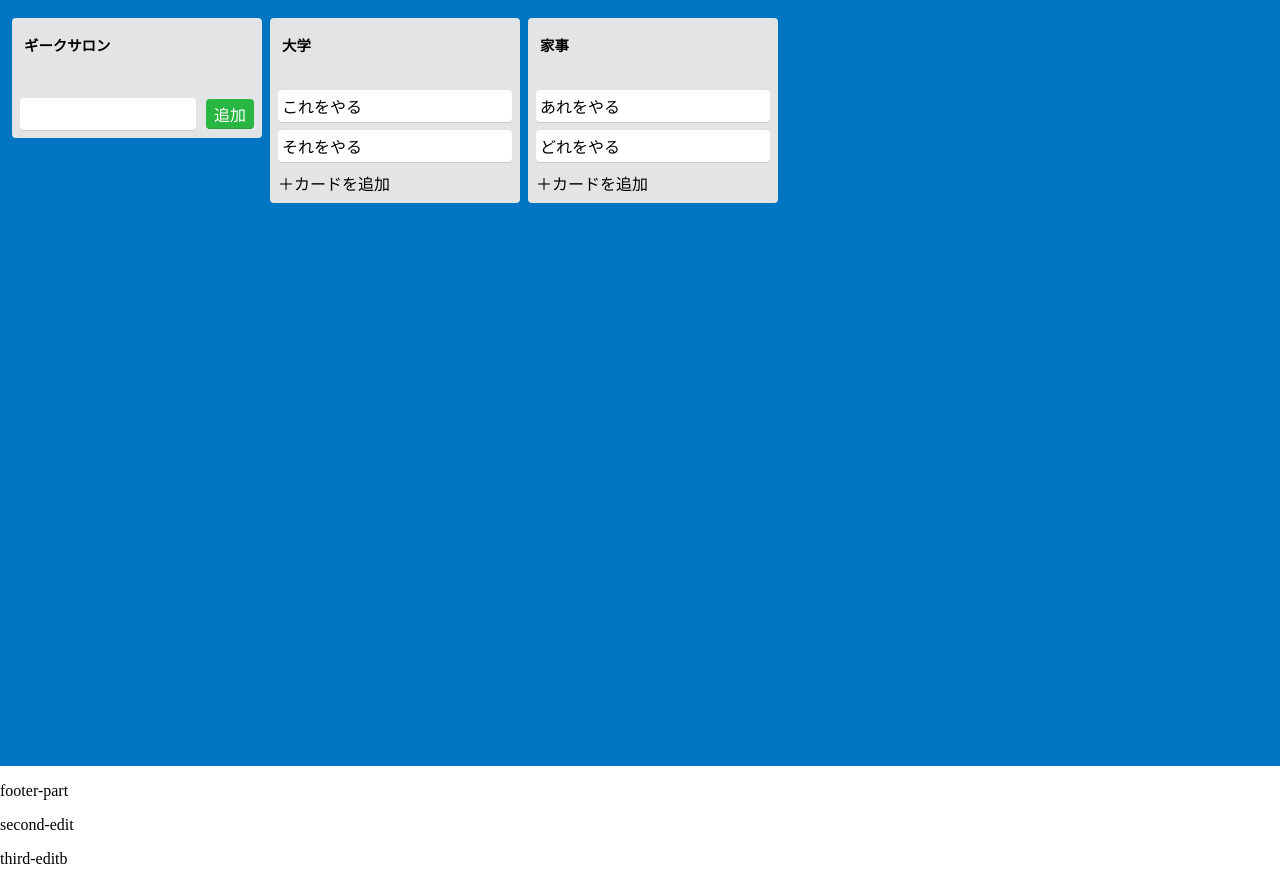
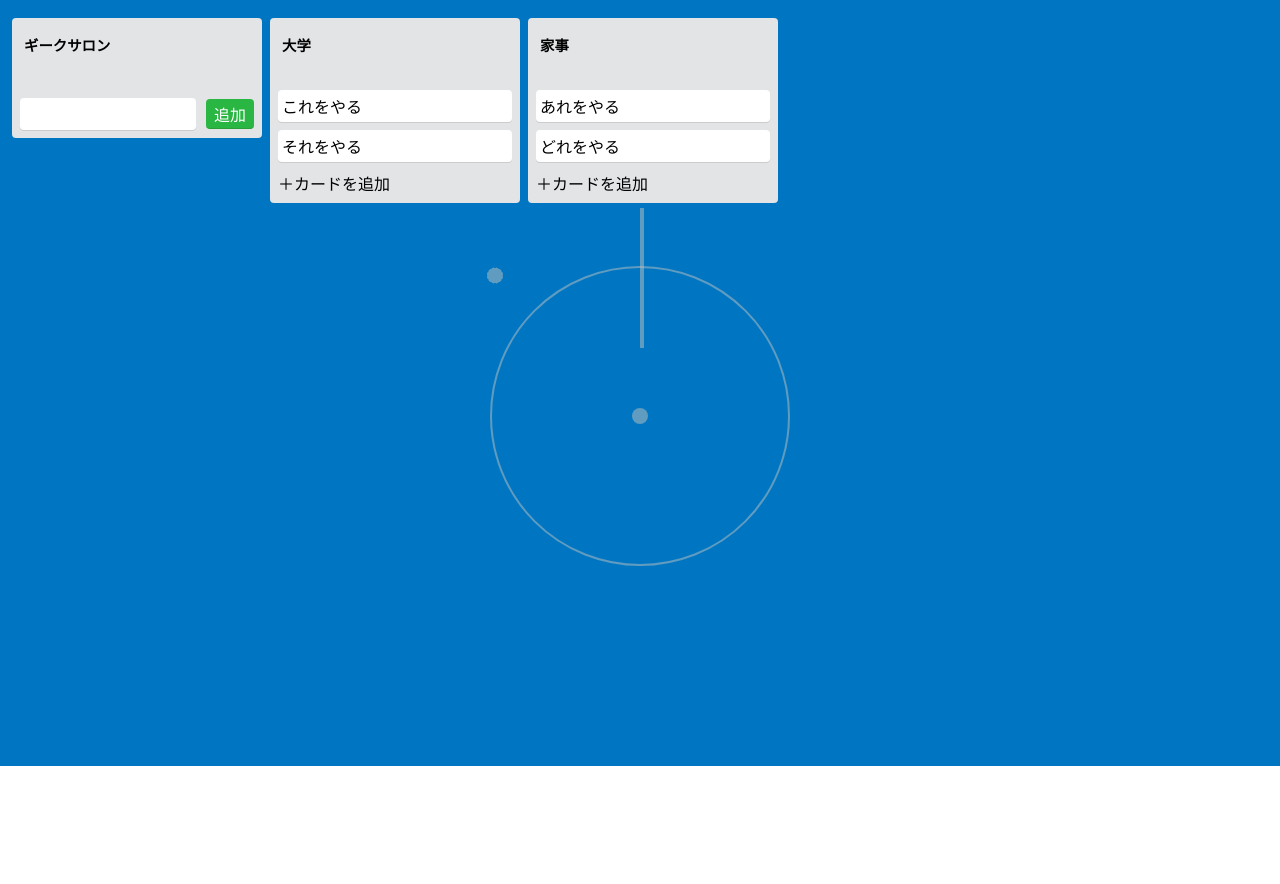
Before and after one commit to shumatukadai/shumatukadai, a plain HTML site: page index.html in a window 1280 px wide. Shown: the part 52-936 px from the top of the page. After the commit the page ends 818 px from the top, so only its background shows below. Drawn offline with Linux system fonts and the light colour scheme.

Commit message:
アナログ時計を追加しました

```diff
--- a/index.html
+++ b/index.html
@@ -9,7 +9,7 @@
   </head>
   <body>
     <header>
-      <div class="header-title">Trello?</div>
+      <div class="header-title">週末課題仕上げ隊</div>
     </header>
     <div class="main-container">
       <div class="list-container">
@@ -53,11 +53,27 @@
         <div class="list-footer">＋カードを追加</div>
       </div>
     </div>
-    <script src="script.js"></script>
-    <footer>
-      <p>footer-part</p>
-      <p>second-edit</p>
-      <p>third-editb</p>
+    <footer class="footer">
+      <div class="clock">
+        <div class="dials">
+          <div></div>
+          <div></div>
+          <div></div>
+          <div></div>
+          <div></div>
+          <div></div>
+          <div></div>
+          <div></div>
+          <div></div>
+          <div></div>
+          <div></div>
+          <div></div>
+        </div>
+      </div>
+      <div class="hour hand"></div>
+      <div class="minute hand"></div>
+      <div class="second"></div>
     </footer>
   </body>
+  <script src="script.js"></script>
 </html>
--- a/script.js
+++ b/script.js
@@ -35,3 +35,20 @@ const createCard = function (text) {
 
   return card
 }
+
+
+// ここから先時計機能
+const hour = document.querySelector(".hour.hand");
+const minute = document.querySelector(".minute.hand");
+const second = document.querySelector(".second.hand");
+
+setInterval(() => {
+  const date = new Date();
+  const s = (360 / 60) * date.getSeconds();
+  const m = (360 / 60) *  date.getMinutes() + (s / 60);
+  const h = (360 / 24) * date.getHours() + (m / 24);
+
+  second.style.transform = 'rotate(${s}deg)';
+  minute.style.transform = 'rotate(${m}deg';
+  second.style.transform = 'rotate(${h}deg';
+}, 1000);
--- a/style.css
+++ b/style.css
@@ -2,6 +2,9 @@
   box-sizing: border-box;
 }
 body {
+  /* 新しく追加 */
+  height: 100%;
+  /* 新しく追加 */
   margin: 0;
   overflow: hidden;
 }
@@ -27,6 +30,7 @@ header {
   padding: 52px 12px 12px 12px;
   overflow-x: auto;
   background-color: #0076c2;
+  z-index: 10;
 }
 .list-container {
   min-width: 250px;
@@ -34,6 +38,7 @@ header {
   padding: 8px;
   border-radius: 4px;
   background-color: #e2e4e6;
+  z-index: 12;
 }
 .list-container:nth-child(n + 2) {
   margin-left: 8px;
@@ -55,6 +60,7 @@ header {
   background-color: #fff;
   border-radius: 4px;
   box-shadow: 0 1px 0 #ccc;
+  z-index: 14;
 }
 .card:nth-of-type(n + 2) {
   margin-top: 8px;
@@ -120,3 +126,86 @@ header {
 .list-footer {
   margin-top: 8px;
 }
+
+.footer {
+  height: 500px;
+  margin-top: -500px;
+  display: flex;
+  justify-content: center;
+  z-index: 1;
+}
+
+.clock {
+  position: relative;
+  width: 300px;
+  height: 300px;
+  border-radius: 50%;
+  border: solid 2px silver;
+  opacity: 0.5;
+  z-index: 1;
+}
+
+.clock::after {
+  content: "";
+  position: absolute;
+  top: calc(50% - 8px);
+  left: calc(50% - 8px);
+  border-radius: 50%;
+  width: 16px;
+  height: 16px;
+  background-color: silver;
+  opacity: 0.5px;
+  z-index: 1;
+}
+
+.dials {
+  position: relative;
+  width: 100%;
+  height: 100%;
+}
+
+.dials > div {
+  position: absolute;
+  top: 0px;
+  content: "";
+  width: 6px;
+  height: 15px;
+  background-color: silver;
+}
+
+.dials div:nth-child(1) { transform: rotate(30deg);}
+.dials div:nth-child(2) { transform: rotate(60deg);}
+.dials div:nth-child(3) { transform: rotate(90deg);}
+.dials div:nth-child(4) { transform: rotate(120deg);}
+.dials div:nth-child(5) { transform: rotate(150deg);}
+.dials div:nth-child(6) { transform: rotate(180deg);}
+.dials div:nth-child(7) { transform: rotate(210deg);}
+.dials div:nth-child(8) { transform: rotate(240deg);}
+.dials div:nth-child(9) { transform: rotate(270deg);}
+.dials div:nth-child(10) { transform: rotate(300deg);}
+.dials div:nth-child(11) { transform: rotate(330deg);}
+.dials div:nth-child(12) { transform: rotate(360deg);}
+
+.hand {
+  position: absolute;
+  bottom: 50%;
+  left: 50%;
+  background-color: silver;
+  transform-origin: 50% 100%;
+  opacity: 0.5;
+}
+
+.hour .hand {
+  width: 6px;
+  height: 90px;
+}
+
+.minute.hand {
+  width: 4px;
+  height: 140px;
+}
+
+.second.hand {
+  width: 2px;
+  height: 130px;
+}
```
